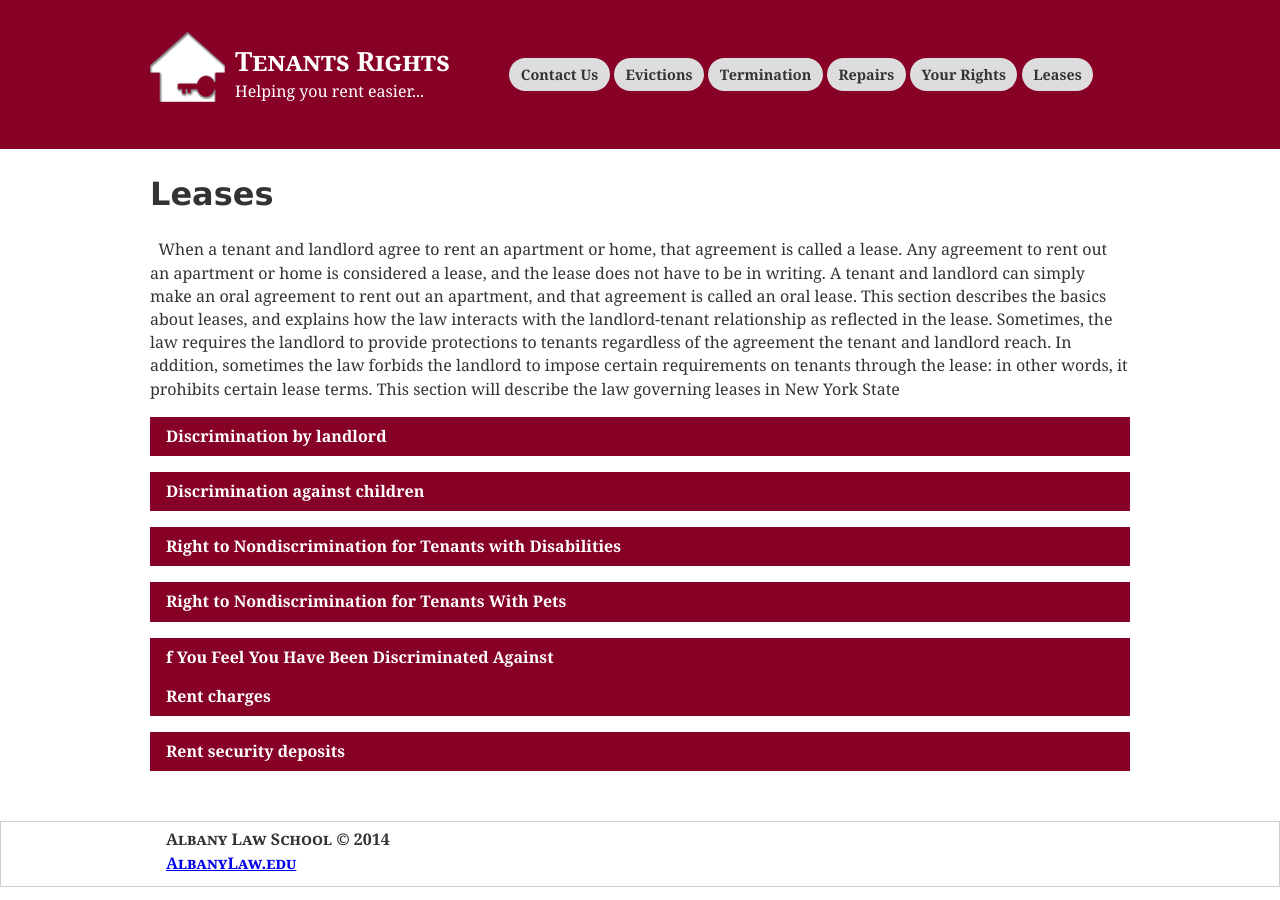
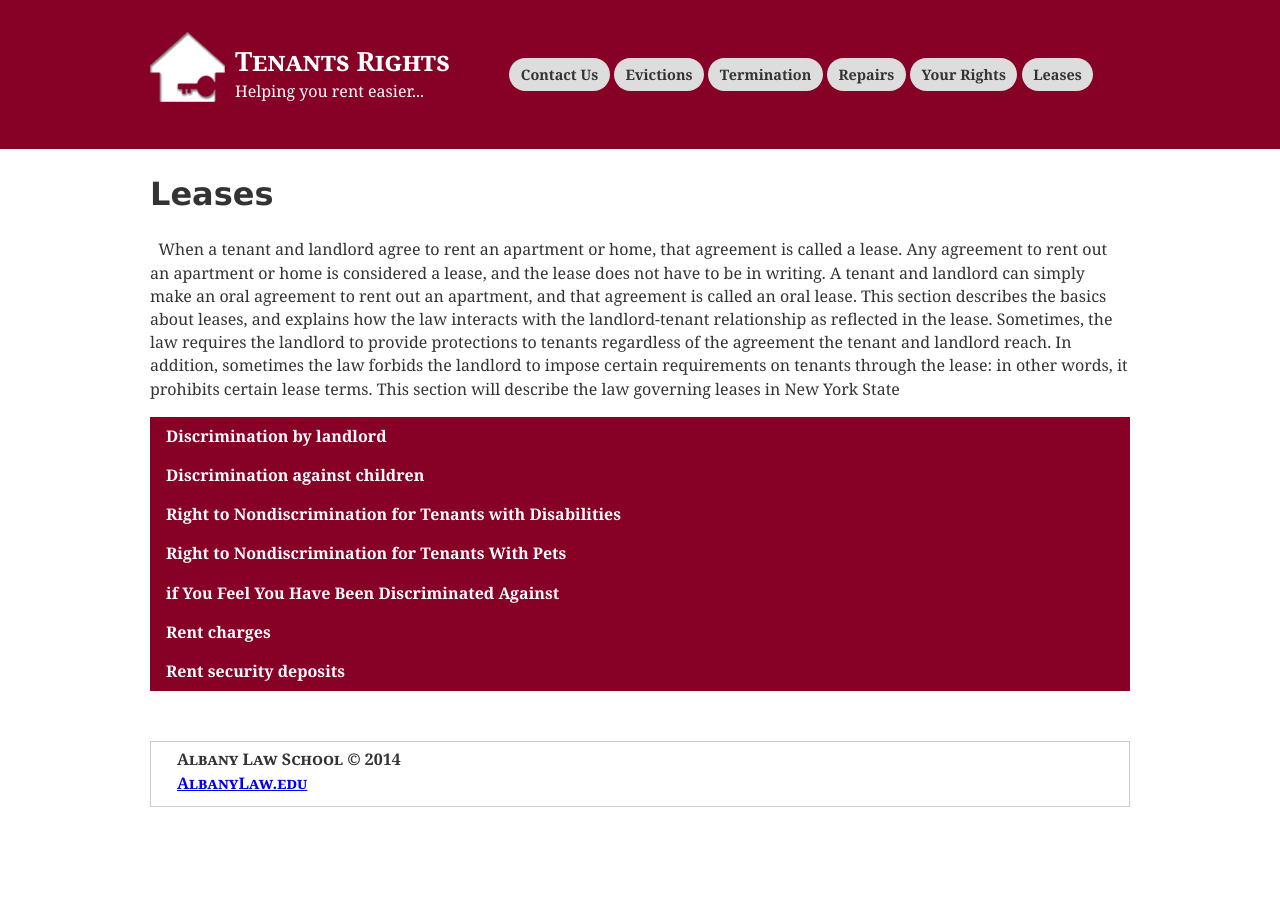
Before and after one commit to iinf362/team5, a Jekyll site: the page built from leases/leases.html, in a window 1280 px wide. Built offline with Jekyll 4.4.1, drawn with Linux system fonts in a browser that asks for light colours; nearby versions of some CDN libraries; library files that are not in the unit come from our copies.

Commit message:
fixed heading and panels in leases

```diff
--- a/leases/leases.html
+++ b/leases/leases.html
@@ -9,30 +9,30 @@
     <div class="panels">
     <div class="panel">
       <div class="panel-title" id="panel1">Discrimination by landlord</div>
-      <div class="panel-content" id="panelC1"><h1>Right Against Discrimination by Landlord or the Landlord's Agent Executive Law § 296(5)(a)</h1>
+      <div class="panel-content" id="panelC1"><h3>Right Against Discrimination by Landlord or the Landlord's Agent Executive Law § 296(5)(a)</h3>
 
       <p>A landlord cannot refuse to rent or discriminate against potential renters due to the renter's race, creed, color, national origin, sexual orientation, military status, sex, disability, or marital status. Whether the landlord or someone working for the landlord discriminates against you does not matter: it's still discrimination covered by the law. There are a limited number of buildings where these protections do not apply, however. For example, these protections do not apply to two-family homes where the owner of the building resides in one of the apartments in the home, to buildings where all of the rooms are rented to members of the same sex, the renting of a room in an apartment where the owner of the apartment also lives in the same apartment, to restrictions on sales or rental of housing where those restrictions prevent the sale of apartments to people exclusively over the age of 65, or to apartments where the residents are all 55 or older.</p></div>
-    </div>
+
     <div class="panel">
       <div class="panel-title" id="panel2">Discrimination against children</div>
-      <div class="panel-content" id="panelC2"><h1>Right to Nondiscrimination for Tenants With Children Real Property Law §§ 236, 237.</h1>
+      <div class="panel-content" id="panelC2"><h3>Right to Nondiscrimination for Tenants With Children Real Property Law §§ 236, 237.</h3>
       <p>A landlord who refuses to rent any or part of any residential premises solely on ground prospective tenant has children is subject to criminal and civil liability. There are exceptions to these limits as well. Apartments that are federally subsidized senior citizen housing, owner-occupied one- or two-family homes, or trailer parks for persons 55 or over. In addition, any rental lease that provides during a lease term that the tenant shall not bear children is a violation of the law.</p></div>
-    </div>
+
     <div class="panel">
       <div class="panel-title" id="panel3">Right to Nondiscrimination for Tenants with Disabilities</div>
       <div class="panel-content" id="panelC3"><p>Landlords are required to provide reasonable accommodations for tenants with disabilities so that they may enjoy equal access to and use of housing accommodations. A "reasonable accommodation" is a policy or rule change that is related to a tenant's specific disability and does not impose extremely high costs on a landlord or cause harm or discomfort to other tenants. Such a reasonable accommodation might include permitting a tenant who is blind or has a psychiatric disability to have a guide dog or a companion animal despite a building's "no pets" policy.</p>
       <p>Additionally, a landlord may not refuse to permit, at the expense of the disabled tenant, reasonable structural modifications of existing premises occupied by the tenant, if such modifications may be necessary to afford the tenant full use of the premises. Such modifications may include building a ramp or installing grab bars in the bathroom. However, the landlord may require the tenant to agree to restore the interior of the premises to the condition that existed before the modification.</p>
       <p>Tenants with disabilities who need accommodations should notify their landlord and request the necessary accommodations. Though such a request is not required to be in writing, it is often helpful should any dispute arise about the landlord's obligation and whether the tenant gave notice to the landlord of the request for the modification. A landlord may request documentation from a health care professional attesting to the disability. A tenant with a disability who thinks a landlord has unreasonably refused a reasonable accommodation request should contact the U.S. Department of Housing and Urban Development (HUD).</p></div>
-    </div>
+
 
     <div class="panel">
       <div class="panel-title" id="panel4">Right to Nondiscrimination for Tenants With Pets</div>
       <div class="panel-content" id="panelC4"><p>Tenants may keep pets in their apartments unless their lease specifically prohibits it. Landlords may be able to evict tenants who violate a lease provision prohibiting pets. In multiple dwellings in New York City and Westchester County, a no-pet lease clause is deemed waived where a tenant "openly and notoriously" kept a pet for at least three months and the owner of the building or the owner's agent had knowledge of this fact. However, this protection does not apply to public housing or where the animal causes damage, is a nuisance, or substantially interferes with other tenants.</p>
       <p>Tenants who are visually or hearing impaired are permitted to have guide dogs or service dogs regardless of a no-pet clause in their lease. Also, tenants with a chronic mental illness are permitted to have emotional assistance animals. NY Civil Rights Law § 47.</p></div>
-    </div>
+
 
     <div class="panel">
-    <div class="panel-title" id="panel5">f You Feel You Have Been Discriminated Against</div>
+    <div class="panel-title" id="panel5">if You Feel You Have Been Discriminated Against</div>
     <div class="panel-content" id="panel5"><p>If you are a victim of housing discrimination, you may have several legal remedies, including:</p>
     <ul>
     <li>Recovery of out-of-pocket losses.</li>
@@ -56,7 +56,7 @@
       <div class="panel-title" id="panel6">Rent charges</div>
       <div class="panel-content" id="panelC6"><p>When an apartment is not rent regulated, a landlord is free to charge any rent agreed upon by the landlord and tenant. If the apartment is subject to rent regulation, the law sets the initial rent and subsequent rent increases. To find out if your apartment is protected by rent regulations that cover certain parts of New York State, click HERE. [Rent Regulation Q and A]</p>
       <p>Maximum rent increases for apartments such to the rent stabilization law are set each year by the New York City Rent Guidelines Board.</p></div>
-    </div>
+
 
 
     <div class="panel">
```
